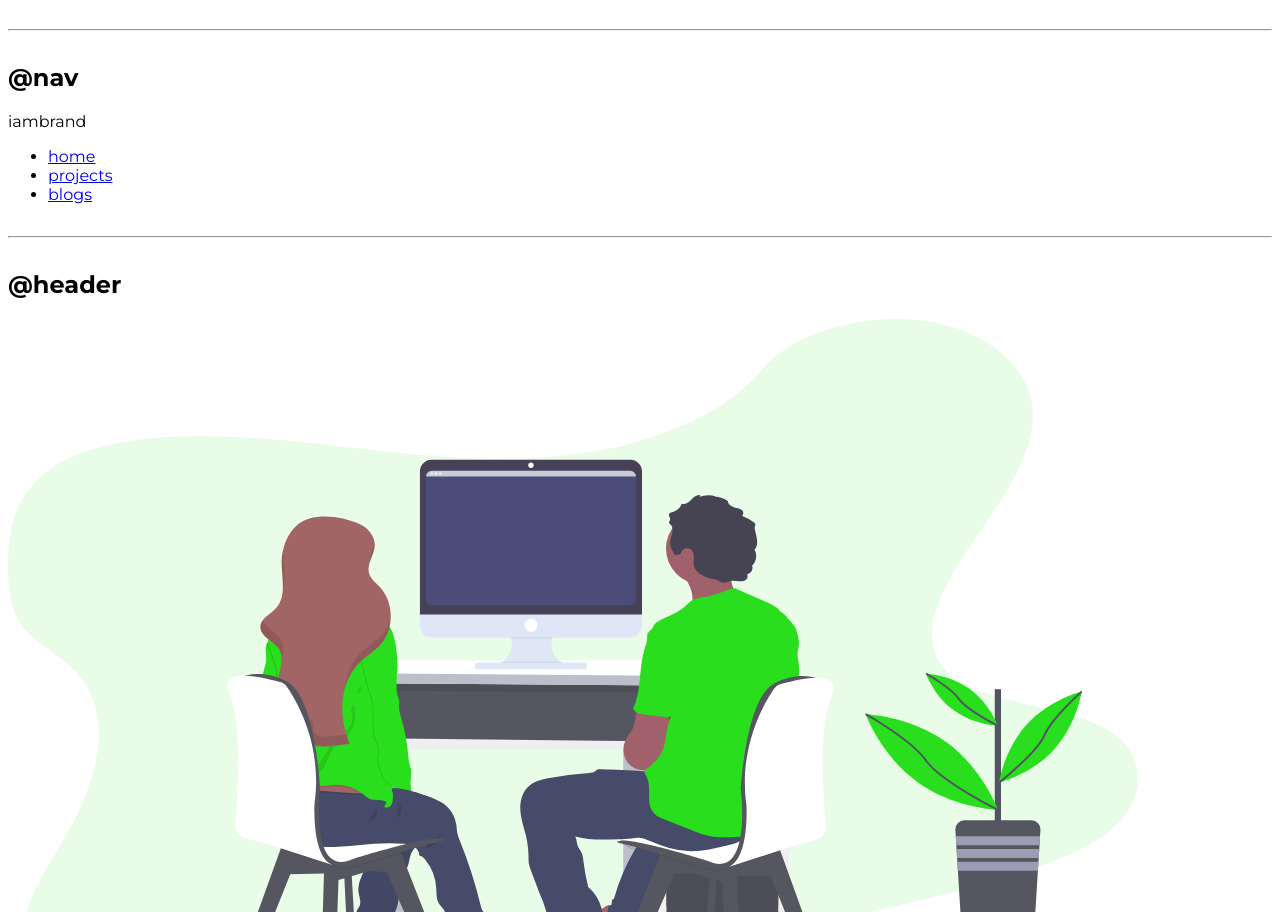
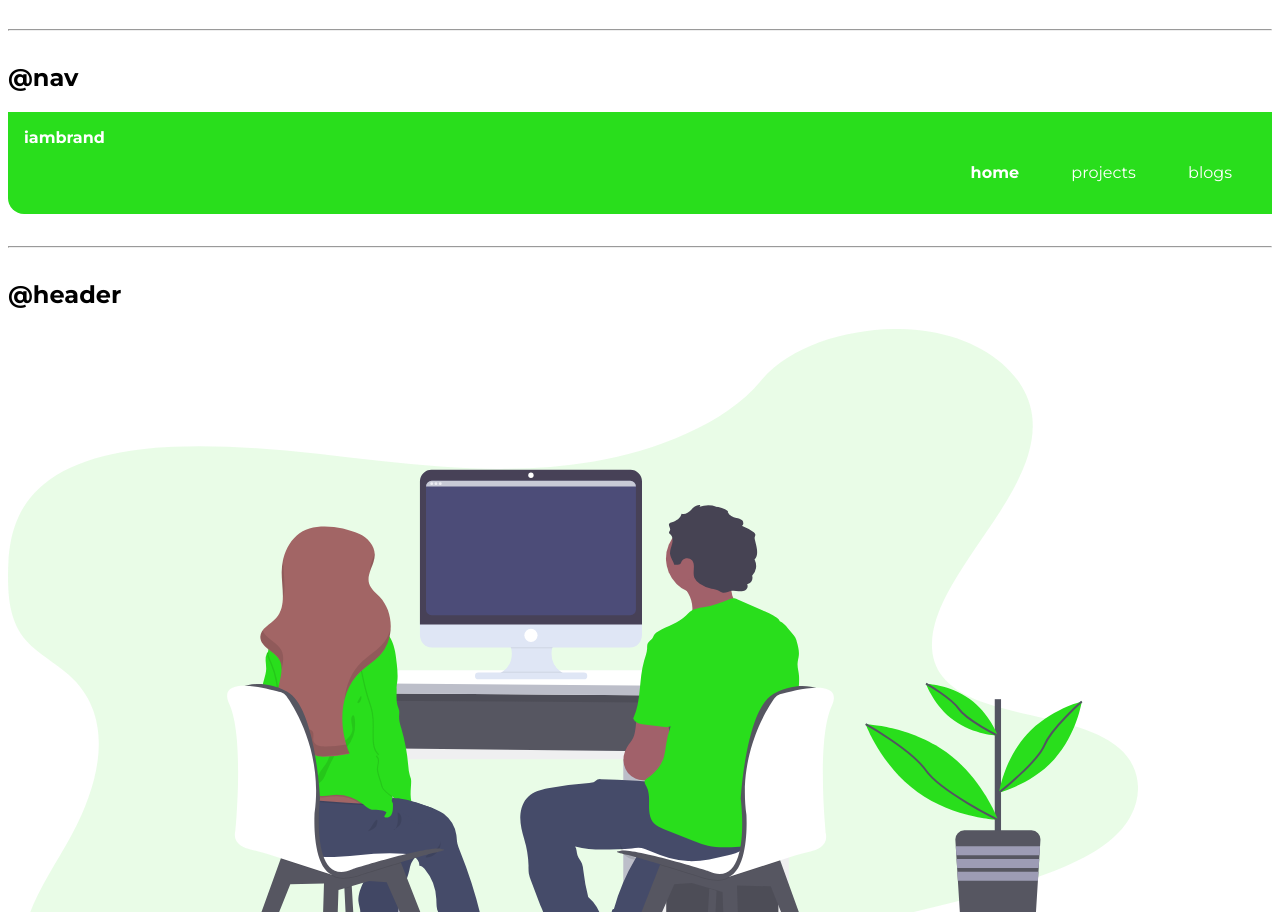
Before and after one commit to charanbolisetti/charannaidu-portfolio.com, a plain HTML site: page index.html in a window 1280 px wide. Shown: the part 1218-2130 px from the top of the page. Drawn offline with Linux system fonts and the light colour scheme.

Commit message:
navigation

```diff
--- a/index.html
+++ b/index.html
@@ -86,17 +86,17 @@
 
 
 
-    <nav>
-        <div>iambrand</div>
-        <ul>
-            <li>
-                <a href="/">home</a>
+    <nav class="navigation container">
+        <div class="nav-brand">iambrand</div>
+        <ul class="list-non-bullet nav-pills">
+            <li class="list-item-inline">
+                <a href="/" class="link link-active">home</a>
             </li>
-            <li>
-                <a href="/">projects</a>
+            <li class="list-item-inline">
+                <a href="/" class="link">projects</a>
             </li>
-            <li>
-                <a href="/">blogs</a>
+            <li class="list-item-inline">
+                <a href="/" class="link">blogs</a>
             </li>
         </ul>
     </nav>
--- a/style.css
+++ b/style.css
@@ -48,3 +48,26 @@ hr {
     display: inline;
     padding: 0rem 0.5rem;
 }
+
+.navigation {
+    background-color: var(--primary-color);
+    color: white;
+    padding: 1rem;
+    border-bottom-left-radius: 1rem;
+}
+
+.navigation .nav-brand{
+    font-weight: bold;
+}
+
+.navigation .nav-pills{
+    text-align: right;
+}
+
+.navigation .link {
+    color: white;
+}
+
+.navigation .link-active{
+    font-weight: bold;
+}
```
